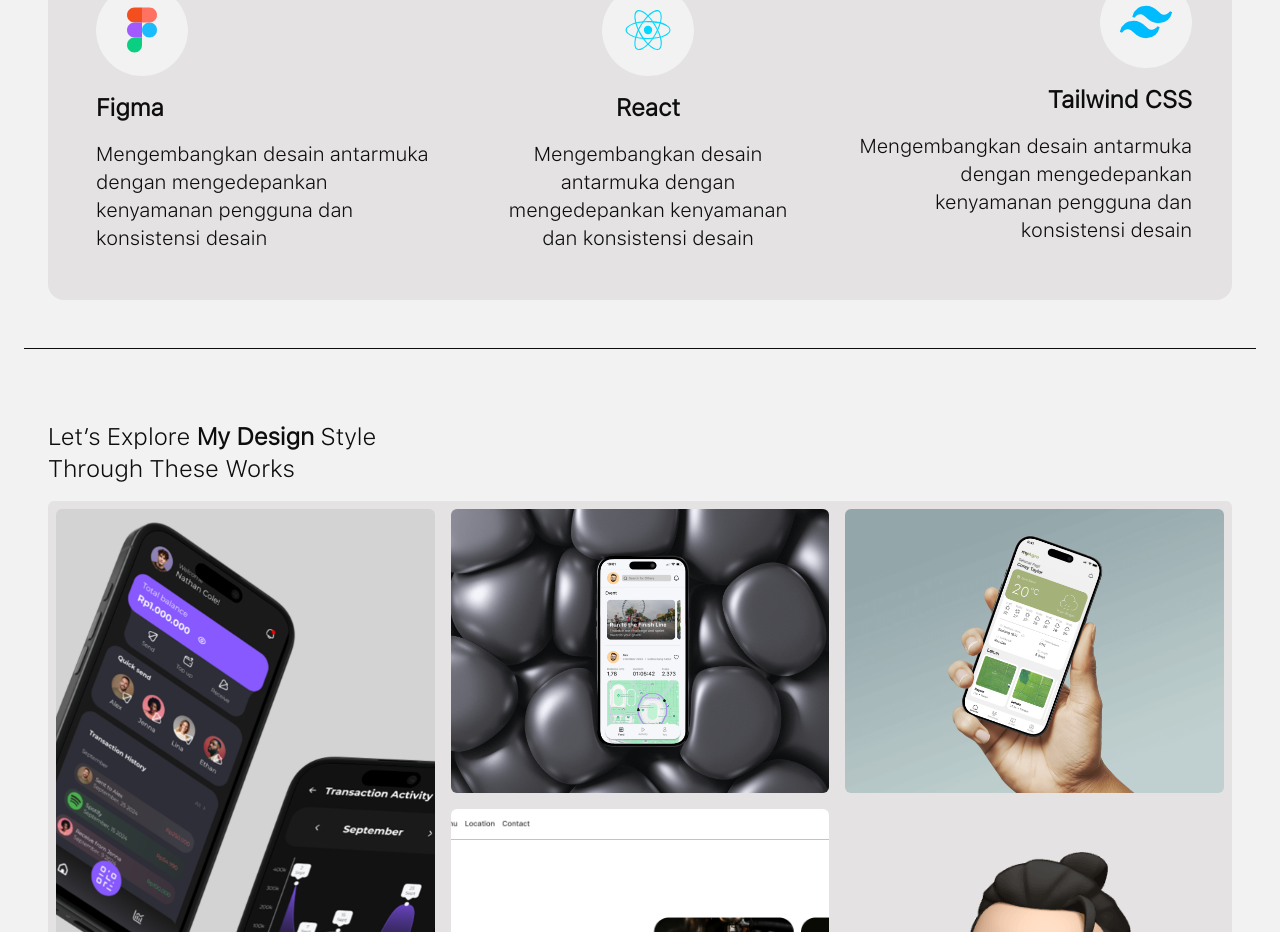
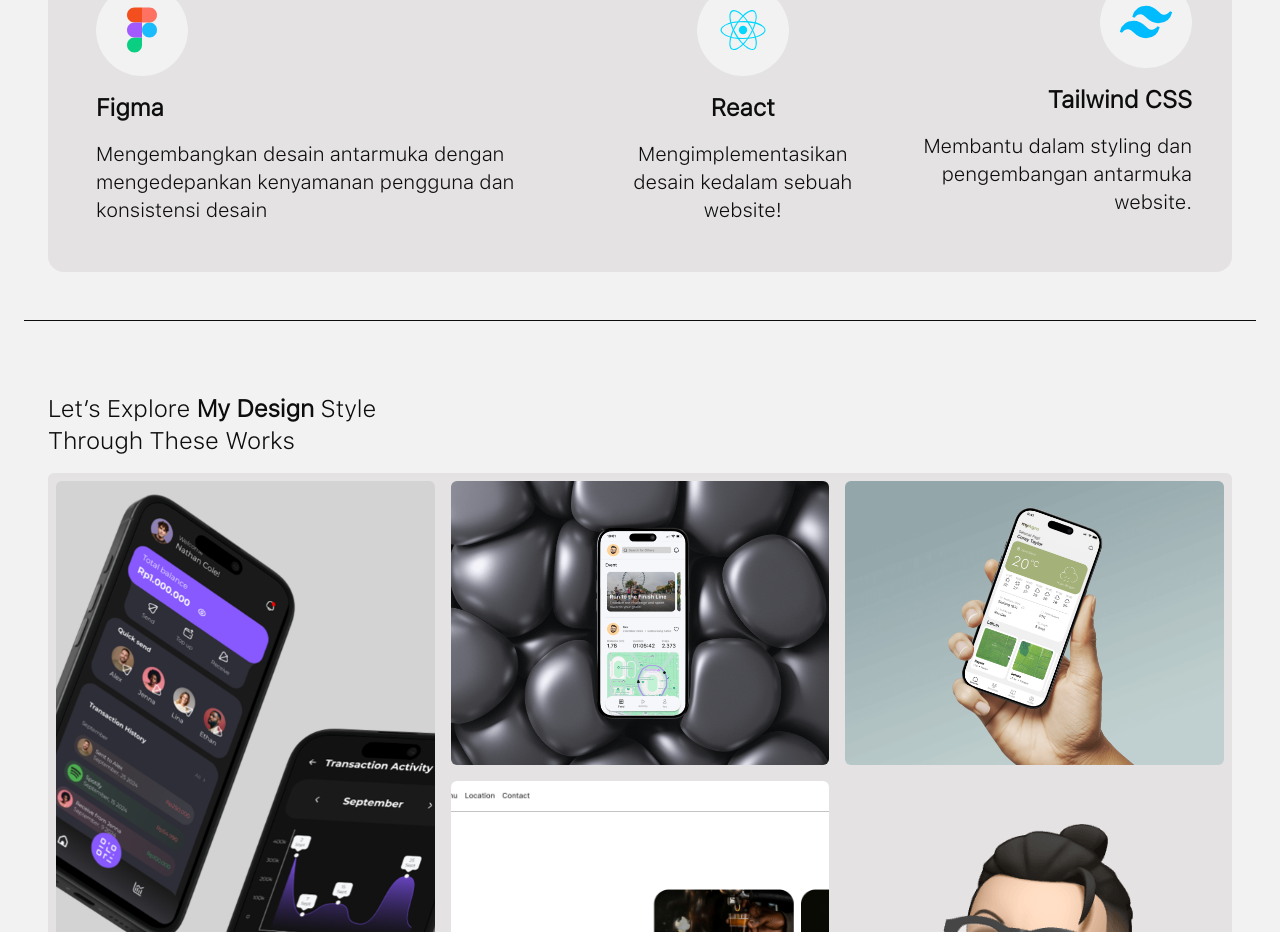
Before and after one commit to AryoBimoPrakoso/portfolio-aryo, a React (Vite) app: page / in a window 1280 px wide. Shown: the part 1100-2032 px from the top of the page. Built offline with nearby package versions, Linux system fonts and the light colour scheme.

Commit message:
Update Skills.jsx

```diff
--- a/src/components/Skills.jsx
+++ b/src/components/Skills.jsx
@@ -41,8 +41,7 @@ const Skills = () => {
               <div className="text-start md:text-start lg:text-center font-bold text-2xl">
                 React
                 <div className="text-start md:text-start lg:text-center font-normal text-sm md:text-lg lg:text-xl mt-4">
-                  Mengembangkan desain antarmuka dengan mengedepankan kenyamanan
-                  dan konsistensi desain
+                  Mengimplementasikan desain kedalam sebuah website!
                 </div>
               </div>
             </div>
@@ -54,8 +53,7 @@ const Skills = () => {
               <div className="md:text-start lg:text-end font-bold text-2xl">
                 Tailwind CSS
                 <div className="md:text-start lg:text-end font-normal text-sm md:text-lg lg:text-xl mt-4">
-                  Mengembangkan desain antarmuka dengan mengedepankan kenyamanan
-                  pengguna dan konsistensi desain
+                  Membantu dalam styling dan pengembangan antarmuka website.
                 </div>
               </div>
             </div>
```
